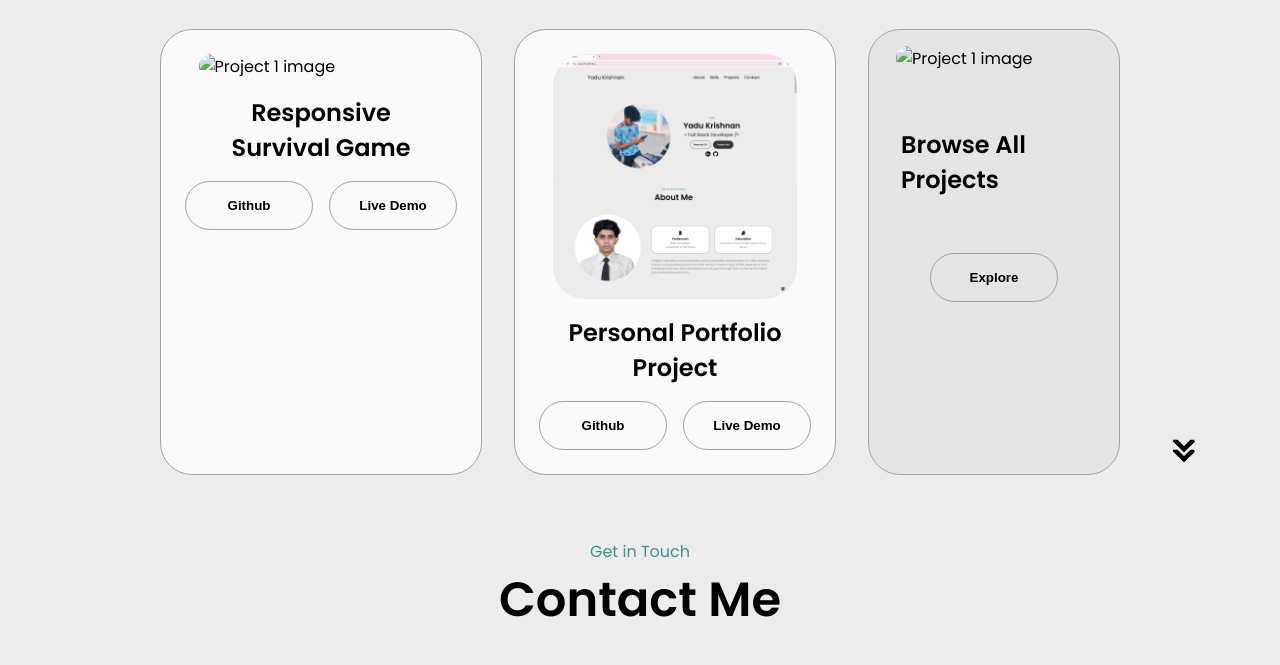
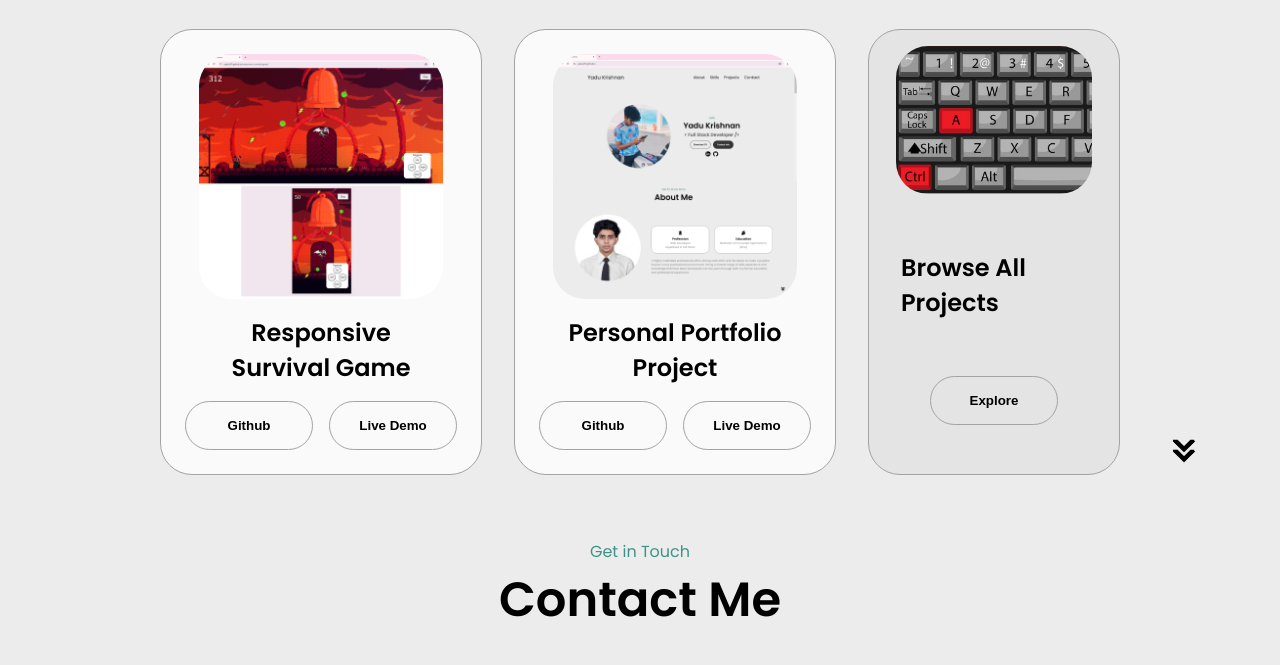
Before and after one commit to yadu247/portfolio-website, a plain HTML site: page index.html in a window 1280 px wide. Shown: the part 2564-3229 px from the top of the page. Drawn offline with Linux system fonts and the light colour scheme; the site is published under a folder, as on GitHub Pages, so addresses that start at the root find nothing.

Commit message:
Update index.html

```diff
--- a/index.html
+++ b/index.html
@@ -284,7 +284,7 @@
         <div class="details-container color-container">
           <div class="article-container">
             <img
-              src="/assets/project-1.png"
+              src="assets/project-1.png"
               alt="Project 1 image"
               class="project-img"
             />
@@ -332,8 +332,8 @@
         <div class="all-projects-container">
           <div class="article-container">
             <img
-              src="/assets/project-all.png"
-              alt="Project 1 image"
+              src="assets/project-all.png"
+              alt="All Projects image"
               class="project-img"
             />
           <h2 class="skills-sub-title project-title">Browse All Projects</h2>
```
